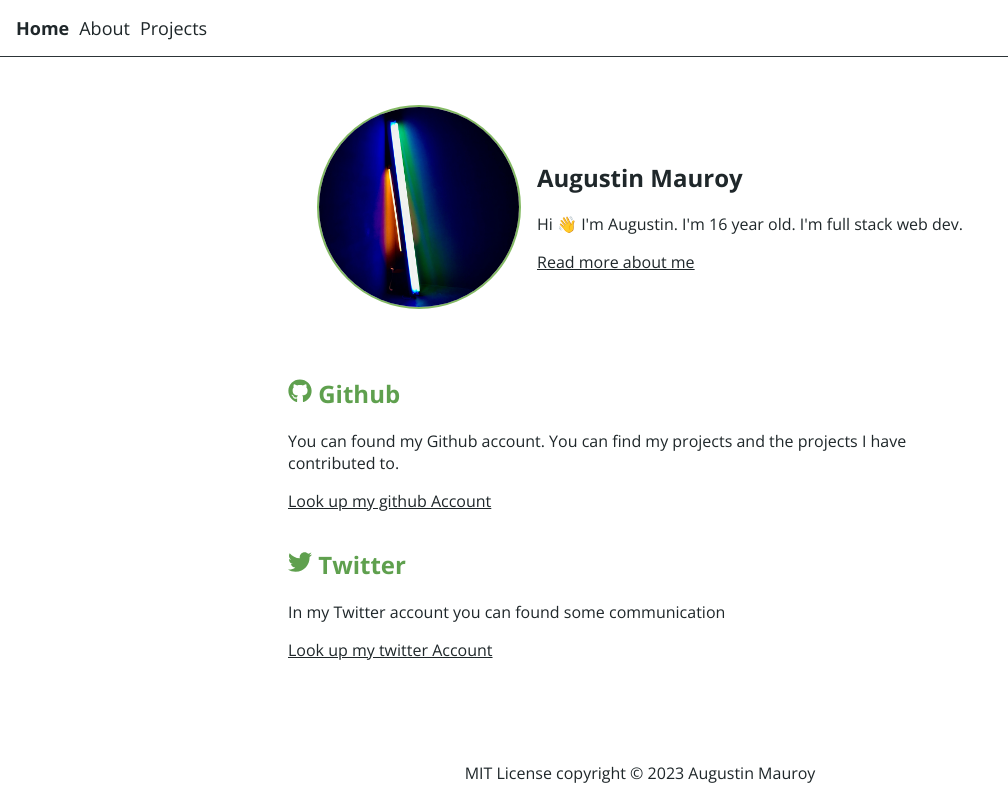
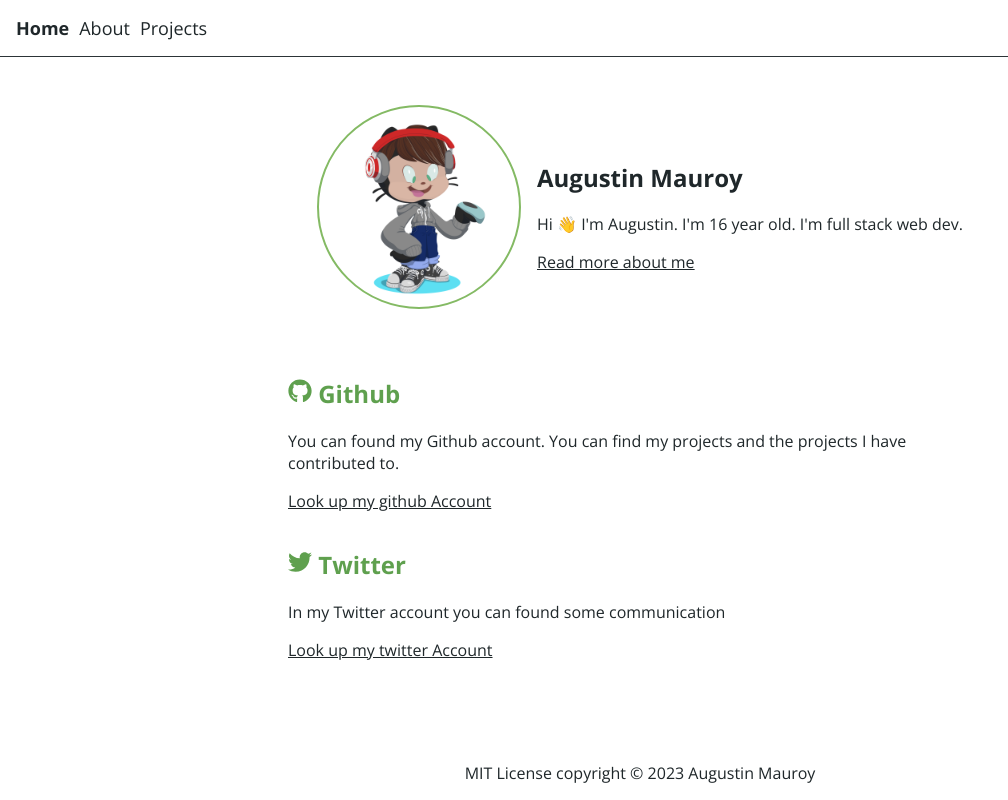
Before and after one commit to AugustinMauroy/augustinmauroy.github.io-old, a Next.js app: page / in a window 1280 px wide. Shown: the whole page, without its empty margins (0-1008 px from the left). Built offline with nearby package versions, Linux system fonts and the light colour scheme.

Commit message:
Feat(me): add changing picture of me

```diff
--- /dev/null
+++ b/components/me/index.tsx
@@ -0,0 +1,23 @@
+import { useState, useEffect } from 'react';
+
+export default function Me(): JSX.Element {
+    const urlPicture = ['me.jpeg', 'me-octocat.png'];
+    const [picture, setPicture] = useState(urlPicture[0]);
+
+    const changePicture = () => {
+        setPicture(picture === urlPicture[0] ? urlPicture[1] : urlPicture[0]);
+    };
+
+    useEffect(() => {
+        const interval = setInterval(() => {
+            setPicture(picture === urlPicture[0] ? urlPicture[1] : urlPicture[0]);
+        }, 5000);
+        return () => clearInterval(interval);
+    });
+
+    return (
+        <>
+            <img src={picture} alt="me"  onClick={changePicture}/>
+        </>
+    );
+}
--- a/pages/index.tsx
+++ b/pages/index.tsx
@@ -1,13 +1,14 @@
 import Link from 'next/link';
 import style from '../styles/index.module.css';
 import { FaGithub, FaTwitter } from 'react-icons/fa';
+import Me from '../components/me';
 
 export default function Home() {
   return (
   <>
   <article className={style.main}>
     <div className={style.presentation}>
-        <img src='/me.jpeg' alt='an profile picture' />
+        <Me />
         <div>
         <h1>Augustin Mauroy</h1>
         <p>Hi 👋 I&apos;m Augustin. I&apos;m 16 year old. I&apos;m full stack web dev.</p>
```
Also changed, not shown: public/me-octocat.png (added).
